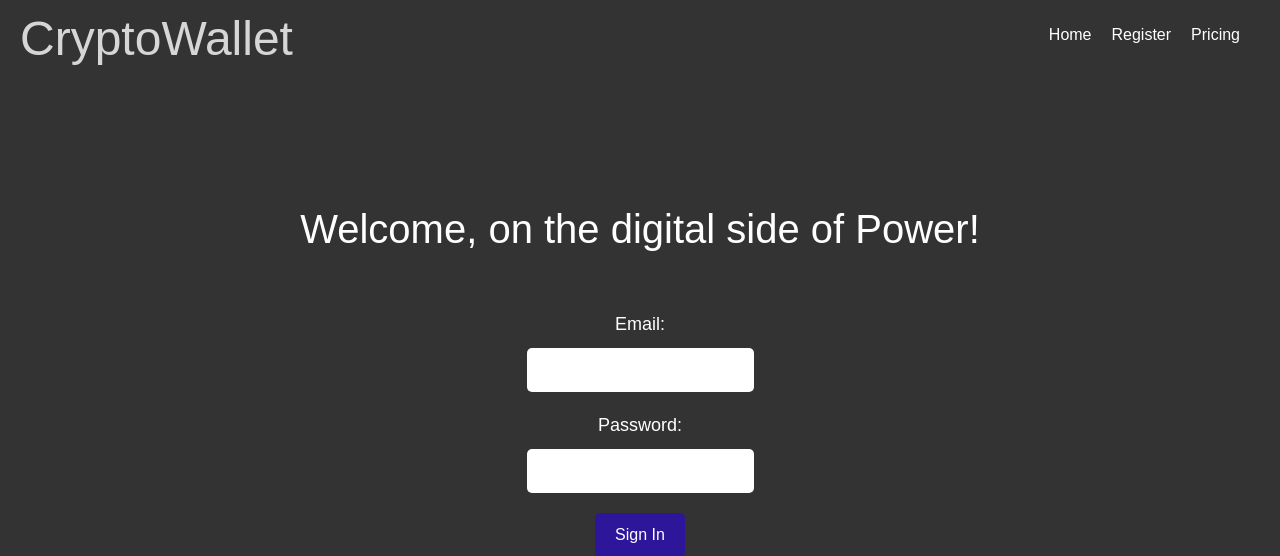
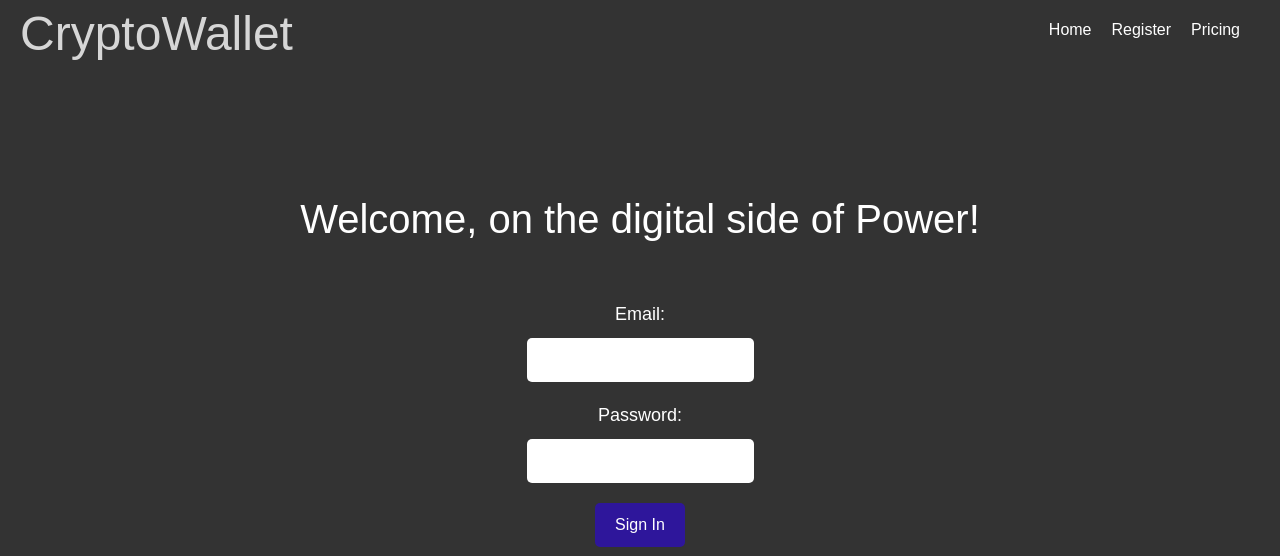
Before and after one commit to MontyPython00/Django-Linode, a Django app: page /wallet/ in a window 1280 px wide. Shown: the top 556 px of the page. Run offline with Django 4.2, Linux system fonts and the light colour scheme.

Commit message:
Patch_02

```diff
--- a/templates/base.html
+++ b/templates/base.html
@@ -16,7 +16,8 @@
 
 <body>
   <header>
-      <h1 class="animated-text">CryptoWallet</h1>
+      <h1 class="animated-text"><a href="{%url 'wallet:home' %}">CryptoWallet</a></h1>
+
       <nav>
           <ul>
               <li><a href="{%url 'wallet:home' %}">Home</a></li>
--- a/wallet/static/wallet/home_css.css
+++ b/wallet/static/wallet/home_css.css
@@ -17,7 +17,7 @@ header {
     align-items: center;
     background-color: #333;
     color: #fff;
-    padding: 10px 20px;
+    padding: 5px 20px;
 }
 
 .logo {
@@ -50,6 +50,11 @@ main {
     font-size: 48px;
     text-align: center;
     animation: blink 1s linear infinite;
+}
+
+a {
+    color: #fff ;
+    text-decoration: none;
 }
 
 @keyframes blink {
@@ -96,4 +101,5 @@ img{
     align-items: center;
     margin-top: 50px;
     height: 20%;
+
 }
--- a/wallet/templates/wallet/home_page.html
+++ b/wallet/templates/wallet/home_page.html
@@ -24,7 +24,9 @@
         <input type="submit" class="btn btn-primary" value="Sign In">
 
   </form>
+
   {%if invalid_data%}
+</br>
     Invalid login or password!
   {%endif%}
 
--- a/wallet/views.py
+++ b/wallet/views.py
@@ -7,26 +7,39 @@ from django.urls import reverse
 
 
 def register(request):
+
     if request.method == 'POST':
 
         form = forms.AccountForm(request.POST)
-        user_email = request.POST.get('login')
-        # unique_email = models.Account.objects.filter(login__contains=user_email).values_list('login', flat=True)
-        unique_email = models.Account.objects.filter(login__contains=user_email).get().login
 
-        if form.is_valid() and (unique_email != user_email):
-            form.save()
-            return redirect(reverse('wallet:home'))
+        if form.is_valid():
+
+            user_email = form.cleaned_data['login']
+            id_account = models.Account.objects.filter(login__contains=user_email)
+
+            if len(id_account) == 0:
+
+                # form.save()
+                context = {'form': form,
+                           'valid_email':True}
+
+            else:
+
+                context = {'form': form,
+                'invalid_email': True}
         else:
-            form = forms.AccountForm
+
             context = {'form': form,
-            'invalid_email': True}
+                'invalid_email': True}
+
 
     else:
+
         form = forms.AccountForm
         context = {'form': form}
+
+
     return render(request, 'wallet/register_form.html', context=context)
-
 
 def index(request):
     return render(request, 'wallet/test.html')
```
Also changed, not shown: wallet/templates/wallet/register_form.html (+15 -4 lines), db.sqlite3.
